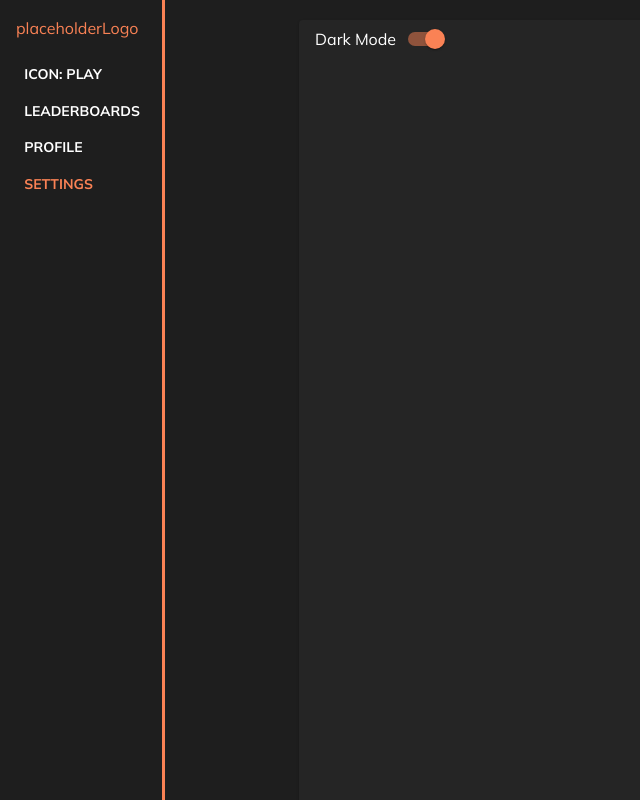
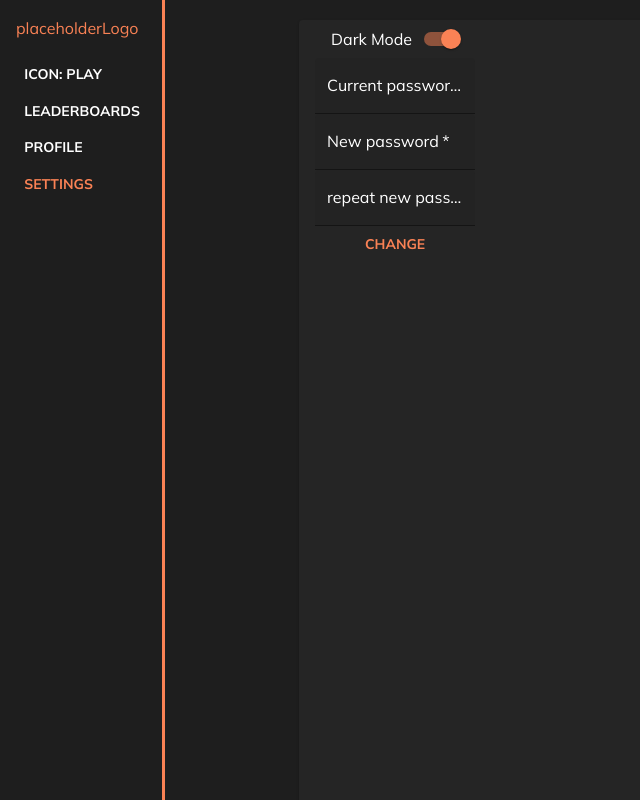
Before and after one commit to Linuxiarnia/synotion.web, a React (Vite) app: page /settings in a window 1280 px wide. Shown: the top 800 px of the page, without its empty margins (0-640 px from the left). Built offline with nearby package versions, Linux system fonts and the light colour scheme.

Commit message:
feat:settings

```diff
--- a/src/views/settings/settings.tsx
+++ b/src/views/settings/settings.tsx
@@ -1,4 +1,4 @@
-import { Card, FormControlLabel, FormGroup, Grid2, Switch } from '@mui/material';
+import { Button, Card, FormControlLabel, FormGroup, Grid2, Switch, TextField } from '@mui/material';
 import React from 'react';
 import { useTheme } from 'src/context/ThemeContext';
 
@@ -6,11 +6,14 @@ import { useTheme } from 'src/context/ThemeContext';
 export const Settings = () => {
 
     const { mode, toggleTheme } = useTheme();
+    const [currentPassword, setCurrentPassword] = React.useState('');
+    const [newPassword, setNewPassword] = React.useState('');
+    const [repeatNewPassword, setRepeatNewPassword] = React.useState('');
 
     return(
         <Grid2 container height={'100%'} justifyContent={'center'} marginTop={'10px'} padding={'10px'} width={'100%'}>
             <Card sx={{ width: '80%', height: '80%' }}>
-                <FormGroup row aria-label='position'>
+                <FormGroup row aria-label='position'sx={{ marginLeft: '1rem' }}>
                     <FormControlLabel
                         control={<Switch defaultChecked color='primary' onChange={toggleTheme} />}
                         label='Dark Mode'
@@ -18,6 +21,12 @@ export const Settings = () => {
                         value='meow'
                     />
                 </FormGroup>
+                <FormGroup column aria-label='position' sx={{ width:'10rem', marginLeft: '1rem' }}>
+                    <TextField required label='Current password' type='password' value={currentPassword} variant='filled' onChange={(e) => setCurrentPassword(e.target.value)} />
+                    <TextField required label='New password' type='password' value={newPassword} variant='filled' onChange={(e) => setNewPassword(e.target.value)} />
+                    <TextField required label='repeat new password' type='password' value={repeatNewPassword} variant='filled' onChange={(e) => setRepeatNewPassword(e.target.value)} />
+                    <Button onClick={() => console.log(currentPassword)} > Change </Button>
+                </FormGroup>
             </Card>
         </Grid2>
     );
```
Also changed, not shown: 1 other file (tests, documents, lock files or other folders).
